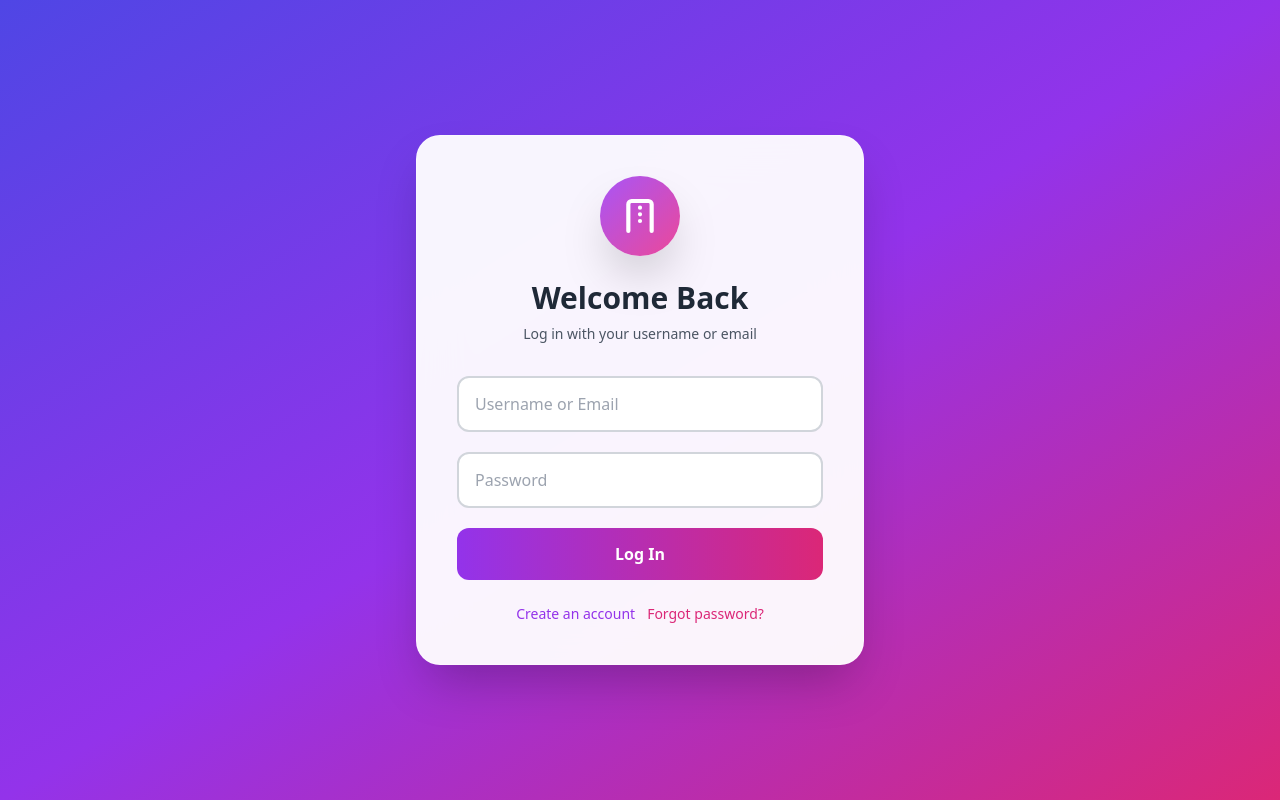
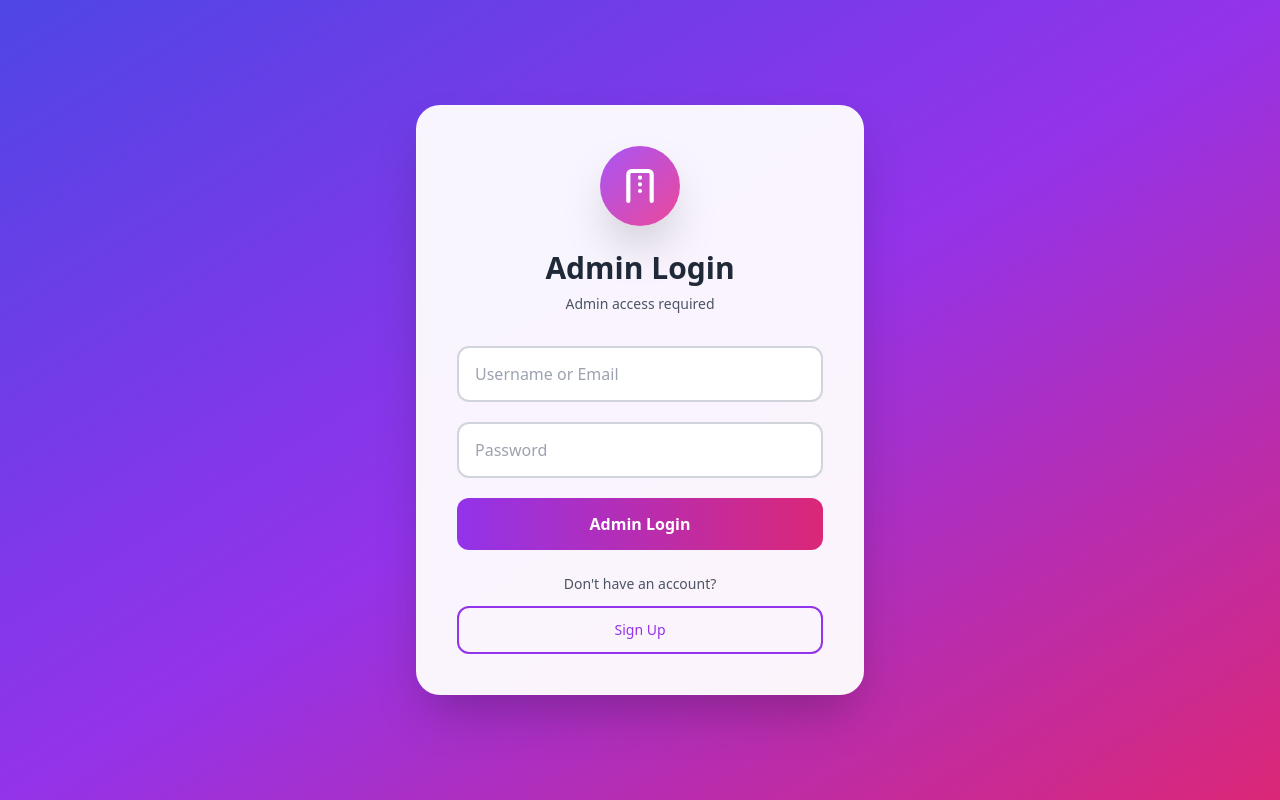
Before and after one commit to smlnexgenllp/kotproject, a React (Vite) app in the folder kot-management-system/frontend/: page / in a window 1280 px wide. Built offline with nearby package versions, Linux system fonts and the light colour scheme.

Commit message:
added the authecation to login check the role

```diff
--- a/kot-management-system/frontend/src/admin/pages/Login.jsx
+++ b/kot-management-system/frontend/src/admin/pages/Login.jsx
@@ -22,12 +22,17 @@ const Login = () => {
         password: form.password,
       });
 
-      localStorage.setItem("access_token", res.data.access);
-      localStorage.setItem("refresh_token", res.data.refresh);
-      localStorage.setItem("user", JSON.stringify(res.data.user));
+      // ✅ NEW: Check if user role is admin before proceeding
+      if (res.data.user.role === 'admin') {
+        localStorage.setItem("access_token", res.data.access);
+        localStorage.setItem("refresh_token", res.data.refresh);
+        localStorage.setItem("user", JSON.stringify(res.data.user));
 
-      setMessage("Login successful! Redirecting...");
-      setTimeout(() => navigate("/dashboard"), 1500);
+        setMessage("Admin login successful! Redirecting...");
+        setTimeout(() => navigate("/dashboard"), 1500);
+      } else {
+        setMessage("Access denied. Admin privileges required.");
+      }
     } catch (err) {
       setMessage(err.response?.data?.error || "Invalid credentials");
     } finally {
@@ -48,8 +53,8 @@ const Login = () => {
         </div>
 
         {/* Title */}
-        <h2 className="text-center text-3xl font-bold text-gray-800 mb-2">Welcome Back</h2>
-        <p className="text-center text-gray-600 text-sm mb-8">Log in with your username or email</p>
+        <h2 className="text-center text-3xl font-bold text-gray-800 mb-2">Admin Login</h2>
+        <p className="text-center text-gray-600 text-sm mb-8">Admin access required</p>
 
         {/* Form */}
         <form onSubmit={handleSubmit} className="space-y-5">
@@ -82,7 +87,7 @@ const Login = () => {
                 : "bg-gradient-to-r from-purple-600 to-pink-600 hover:shadow-xl hover:scale-[0.98] active:scale-95"
             }`}
           >
-            {loading ? "Logging in..." : "Log In"}
+            {loading ? "Logging in..." : "Admin Login"}
           </button>
         </form>
 
@@ -92,6 +97,8 @@ const Login = () => {
             className={`mt-5 p-3 rounded-lg text-center text-sm font-medium border animate-fadeIn ${
               message.includes("successful")
                 ? "bg-green-50 text-green-800 border-green-200"
+                : message.includes("Access denied")
+                ? "bg-orange-50 text-orange-800 border-orange-200"
                 : "bg-red-50 text-red-800 border-red-200"
             }`}
           >
@@ -99,20 +106,15 @@ const Login = () => {
           </div>
         )}
 
-        {/* Bottom Links */}
-        <div className="mt-6 text-center text-sm text-gray-600 space-x-3">
-          <span
+        {/* Bottom Links - UPDATED */}
+        <div className="mt-6 text-center text-sm text-gray-600">
+          <p className="mb-3">Don't have an account?</p>
+          <button
             onClick={() => navigate("/signup")}
-            className="text-purple-600 font-medium cursor-pointer hover:underline transition"
+            className="w-full py-3 rounded-xl font-medium text-purple-600 border-2 border-purple-600 hover:bg-purple-600 hover:text-white transition-all duration-300 transform hover:scale-[0.98] active:scale-95"
           >
-            Create an account
-          </span>
-          <span
-            onClick={() => navigate("/forgot-password")}
-            className="text-pink-600 font-medium cursor-pointer hover:underline transition"
-          >
-            Forgot password?
-          </span>
+            Sign Up
+          </button>
         </div>
       </div>
     </div>
```
